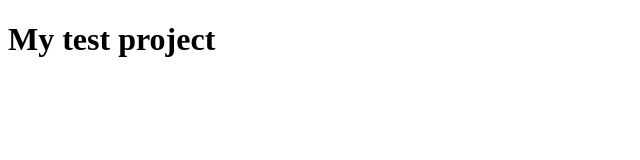
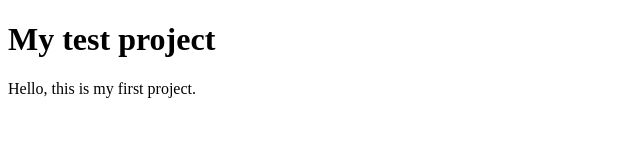
Before and after one commit to stetsyshyn/my-test-project, a plain HTML site: page index.html in a window 1280 px wide. Shown: the whole page, without its empty margins (0-640 px from the left). Drawn offline with Linux system fonts and the light colour scheme.

Commit message:
Text was added

```diff
--- a/index.html
+++ b/index.html
@@ -8,5 +8,6 @@
 </head>
 <body>
   <h1>My test project</h1>
+  <p>Hello, this is my first project.</p>
 </body>
 </html>
```
